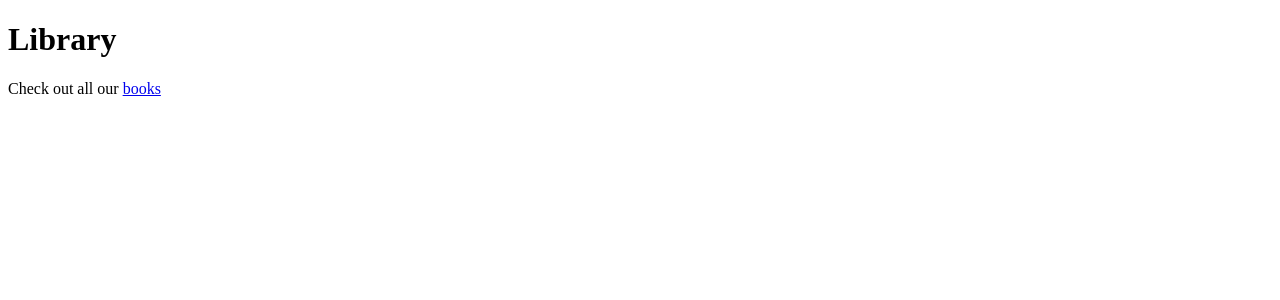
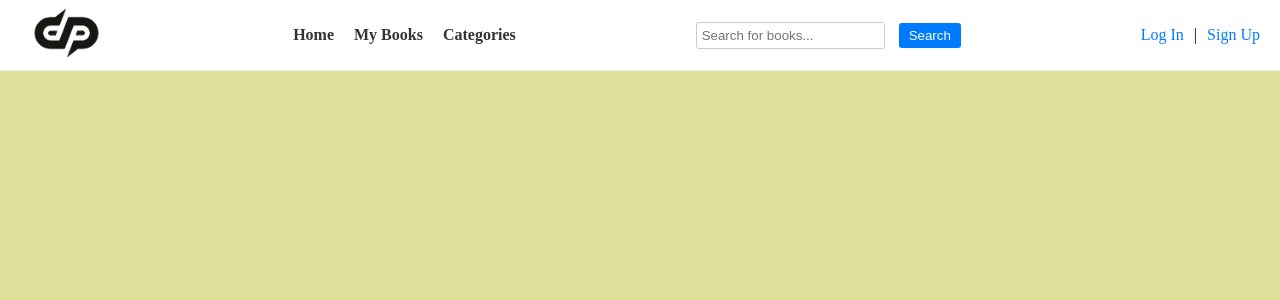
Before and after one commit to tdp1996/Library_Management_System, a Django app: page / in a window 1280 px wide. Shown: the top 300 px of the page. Run offline with Django 5.2, Linux system fonts and the light colour scheme.

Commit message:
create header

```diff
--- a/library_management/library/admin.py
+++ b/library_management/library/admin.py
@@ -16,6 +16,6 @@ class MemberAdmin(admin.ModelAdmin):
 class LoanAdmin(admin.ModelAdmin):
     list_display = ("LoanID", "BookID", "MemberID", "LoanDate", "DueDate", "ReturnDate", "Loan_Status", "Fine")
 
-admin.site.register(Book, BookAdmin)
+admin.site.register(Book)
 admin.site.register(Member, MemberAdmin)
 admin.site.register(Loan, LoanAdmin)
--- /dev/null
+++ b/library_management/library/forms.py
@@ -0,0 +1,4 @@
+from django import forms
+
+class BookSearchForm(forms.Form):
+    query = forms.CharField(label='Search for books', max_length=100)
--- /dev/null
+++ b/library_management/library/static/styles/header.css
@@ -0,0 +1,81 @@
+body {
+    background-color: rgb(224, 223, 154);
+  }
+
+
+header {
+    height: 70px;
+    display: flex;
+    flex-direction: row;
+    justify-content: space-between;
+    align-items: center;
+    padding: 0 20px;
+    position: fixed;
+    top: 0;
+    left: 0;
+    right: 0;
+    background-color: white;
+    border-bottom: 1px solid rgb(234, 234, 234);
+    z-index: 100;
+}
+
+.logo img{
+    height: 70px;
+}
+
+.navbar ul {
+    list-style: none;
+    margin: 0;
+    padding: 0;
+    display: flex;
+    gap: 20px;
+}
+
+.navbar ul li {
+    display: inline;
+}
+
+.navbar ul li a {
+    text-decoration: none;
+    color: #333;
+    font-weight: bold;
+}
+
+.search_books {
+    display: flex;
+    align-items: center;
+}
+
+.search_books input {
+    padding: 5px;
+    border: 1px solid #ccc;
+    border-radius: 3px;
+    margin-right: 10px;
+}
+
+.search_books button {
+    padding: 5px 10px;
+    background-color: #007bff;
+    color: white;
+    border: none;
+    border-radius: 3px;
+    cursor: pointer;
+}
+
+.search_books button:hover {
+    background-color: #0056b3;
+}
+
+.auth {
+    display: flex;
+    gap: 10px;
+}
+
+.auth a {
+    text-decoration: none;
+    color: #007bff;
+}
+
+.auth a:hover {
+    text-decoration: underline;
+}
--- a/library_management/library/templates/main.html
+++ b/library_management/library/templates/main.html
@@ -1,21 +1,44 @@
 {% extends "master.html" %}
+{% load static %}
 
 {% block title %}
-  Library
+  DP Library
 {% endblock %}
 
+{% block content %}
+<link rel="stylesheet" href="{% static 'styles/header.css' %}">
+<header class="header">
+  <div class="logo">
+    <img src="{% static 'images/logo.webp' %}" alt="Library Logo">
+  </div>
 
-{% block content %}
-  <h1>Library</h1>
+  <nav class="navbar">
+    <ul>
+      <li><a href="/">Home</a></li>
+      <li><a href="/my_books">My Books</a></li>
+      <li><a href="/browse">Categories</a></li>
+    </ul>
+  </nav>
 
-  {% comment %} <h3>Books</h3>
-  <form method="get" action="{% url 'library:search_books' %}">
-    <input type="text" name="query" placeholder="Search for books...">
-    <button type="submit">Search</button>
-  </form> {% endcomment %}
+  <div class="search_books">
+    <form method="get" action="{% url 'library:search_books' %}">
+      <input type="text" name="query" placeholder="Search for books...">
+      <button type="submit">Search</button>
+    </form>
+  </div>
 
+  <div class="auth">
+    <a href="/login">Log In</a> | <a href="/register">Sign Up</a>
+  </div>
+</header>
 
-
-  <p>Check out all our <a href="library/">books</a></p>
+{% if results %}
+    <h2>Results</h2>
+    <ul>
+      {% for book in results %}
+        <li>{{ book.Book_Title }} by {{ book.Book_Author }}</li>
+      {% endfor %}
+    </ul>
+{% endif %}
 
 {% endblock %}
--- a/library_management/library/templates/master.html
+++ b/library_management/library/templates/master.html
@@ -1,6 +1,7 @@
 <!DOCTYPE html>
 <html>
 <head>
+
   <title>{% block title %}{% endblock %}</title>
 </head>
 <body>
--- a/library_management/library/urls.py
+++ b/library_management/library/urls.py
@@ -4,7 +4,7 @@ from . import views
 app_name = 'library'
 urlpatterns = [
     path('', views.main, name='main'),
-    # path('search/', views.search_books, name='search_books'),
-    path('library/', views.books, name='books'),
-    path('library/details/<int:id>', views.details, name='details'),
+    path('search/', views.search_books, name='search_books'),
+    # path('library/', views.books, name='books'),
+    # path('library/details/<int:id>', views.details, name='details'),
 ]
--- a/library_management/library/views.py
+++ b/library_management/library/views.py
@@ -1,41 +1,41 @@
 from django.shortcuts import render
 from .models import Book
-from .forms import BookSearchForm
+# from .forms import BookSearchForm
 
 from django.db.models import Q
 
-def books(request):
-    thebooks = Book.objects.order_by('?')[:5]
-    context = {
-        'thebooks': thebooks,
-    }
-    return render(request, 'all_books.html', context)
+# def books(request):
+#     thebooks = Book.objects.order_by('?')[:5]
+#     context = {
+#         'thebooks': thebooks,
+#     }
+#     return render(request, 'all_books.html', context)
 
-def details(request, id):
-    thebooks = Book.objects.get(BookID=id)
-    context = {
-        'thebooks': thebooks,
-    }
-    return render(request, 'details.html', context)
+# def details(request, id):
+#     thebooks = Book.objects.get(BookID=id)
+#     context = {
+#         'thebooks': thebooks,
+#     }
+#     return render(request, 'details.html', context)
 
 def main(request):
     return render(request, 'main.html')
 
 
-# def search_books(request):
-#     query = request.GET.get('query', '')
-#     results = []
+def search_books(request):
+    query = request.GET.get('query', '')
+    results = []
 
-#     if query:
-#         results = Book.objects.filter(
-#             Q(Book_Title__icontains=query) |
-#             Q(Book_Author__icontains=query) |
-#             Q(Genre__icontains=query) |
-#             Q(Publisher__icontains=query)
-#         )
+    if query:
+        results = Book.objects.filter(
+            Q(Book_Title__icontains=query) |
+            Q(Book_Author__icontains=query) |
+            Q(Genre__icontains=query) |
+            Q(Publisher__icontains=query)
+        )
 
-#     context = {
-#         'query': query,
-#         'results': results,
-#     }
-#     return render(request, 'search_books.html', context)
+    context = {
+        'query': query,
+        'results': results,
+    }
+    return render(request, 'search_books.html', context)
--- a/library_management/library_management/settings.py
+++ b/library_management/library_management/settings.py
@@ -55,7 +55,7 @@ ROOT_URLCONF = 'library_management.urls'
 TEMPLATES = [
     {
         'BACKEND': 'django.template.backends.django.DjangoTemplates',
-        'DIRS': [],
+        'DIRS': [BASE_DIR / "templates"],
         'APP_DIRS': True,
         'OPTIONS': {
             'context_processors': [
@@ -121,7 +121,9 @@ USE_TZ = True
 # Static files (CSS, JavaScript, Images)
 # https://docs.djangoproject.com/en/5.1/howto/static-files/
 
-STATIC_URL = 'static/'
+STATIC_URL = '/static/'
+
+STATICFILES_DIRS = [BASE_DIR / "static"]
 
 # Default primary key field type
 # https://docs.djangoproject.com/en/5.1/ref/settings/#default-auto-field
```
Also changed, not shown: library_management/library/templates/search_books.html (added, +19 -0 lines), library_management/library/static/images/logo.webp (added).
